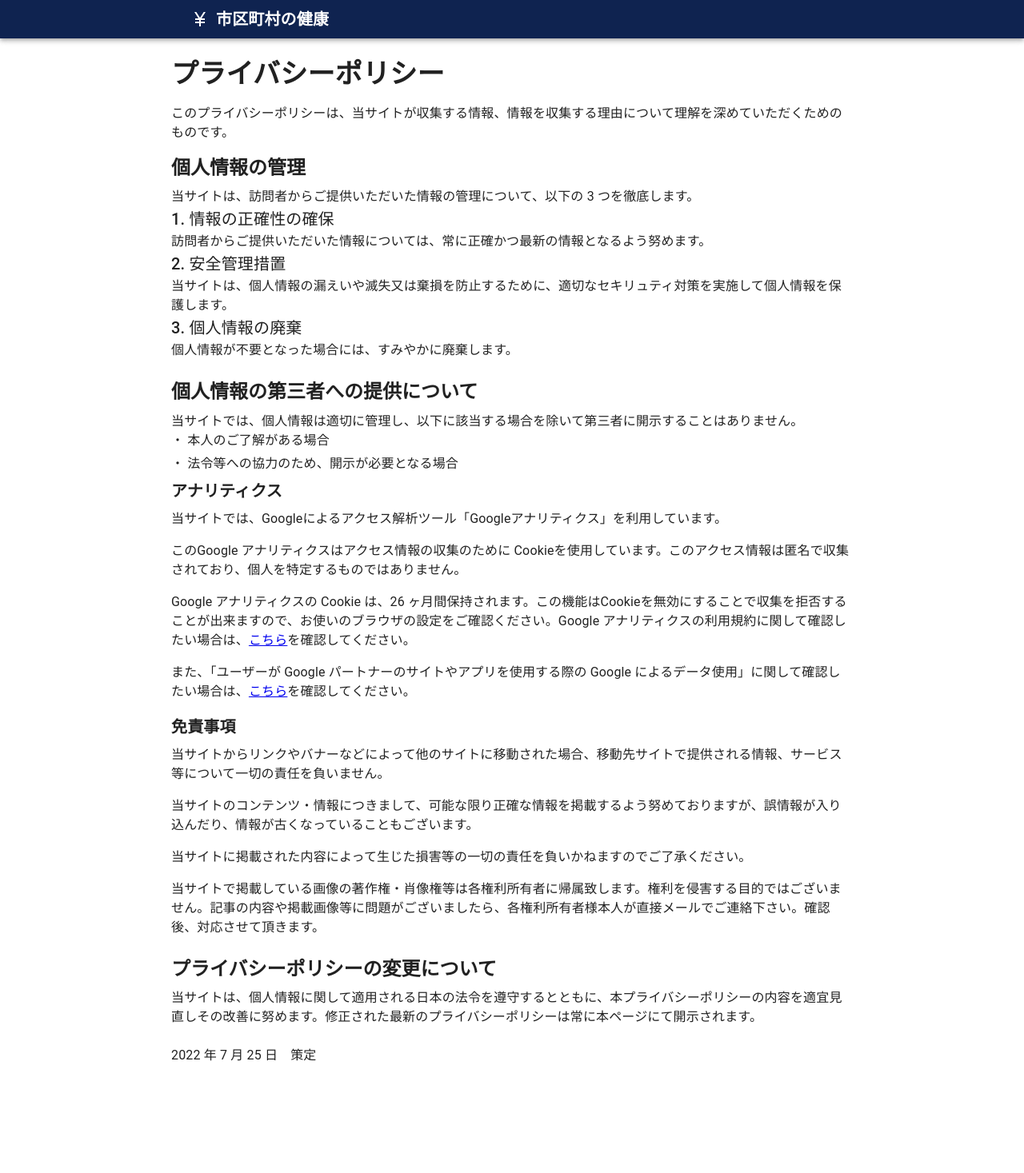
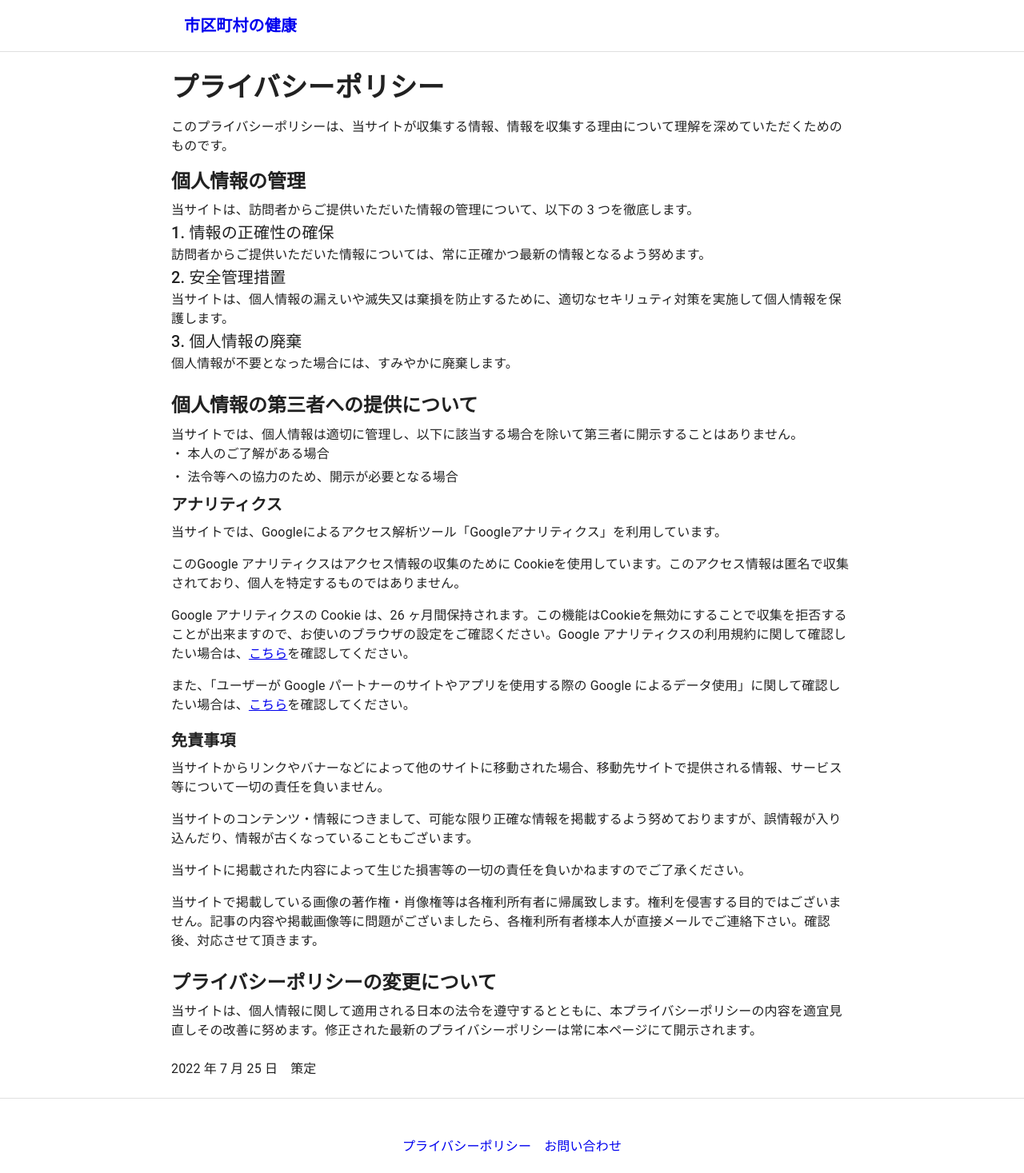
Before and after one commit to komtaki/city-of-health, a Next.js app: page /privacy in a window 1280 px wide. Shown: the top 1467 px of the page at 80% size. Before the commit the page ends 1356 px from the top, so only its background shows below. Built offline with nearby package versions, Linux system fonts and the light colour scheme; no server answers.

Commit message:
feat: Footer追加

```diff
--- /dev/null
+++ b/src/components/Footer/index.tsx
@@ -0,0 +1,43 @@
+import Link from 'next/link'
+import React from 'react'
+import Grid from '@mui/material/Grid'
+import Divider from '@mui/material/Divider'
+import Typography from '@mui/material/Typography'
+
+import classes from './style.module.scss'
+
+const Footer = () => {
+  return (
+    <footer>
+      <Divider />
+      <Grid
+        container
+        justifyContent="center"
+        alignItems="center"
+        className={classes['footer']}
+        spacing={2}
+      >
+        <Grid item>
+          <Link href="/privacy/">
+            <a>
+              <Typography variant="body1">プライバシーポリシー</Typography>
+            </a>
+          </Link>
+        </Grid>
+        <Grid item>
+          <a
+            href="https://docs.google.com/forms/d/e/1FAIpQLSeFs26WtYyW1_nFo75FUnZrD0UIUcZQUqLT8fc8XbcPk8P2MQ/viewform?usp=sf_link"
+            target="_blank"
+          >
+            <Typography variant="body1">お問い合わせ</Typography>
+          </a>
+        </Grid>
+        <Grid item xs={12} className={classes['footer__copyright']}>
+          <Typography variant="caption">©2022 City Of Health.</Typography>
+        </Grid>
+      </Grid>
+    </footer>
+  )
+}
+
+export default Footer
--- /dev/null
+++ b/src/components/Footer/style.module.scss
@@ -0,0 +1,10 @@
+.footer {
+  width: 100%;
+  position: absolute;
+  padding: 3rem;
+
+  &__copyright {
+    margin-top: 2rem;
+    text-align: center;
+  }
+}
--- /dev/null
+++ b/src/components/Header/index.tsx
@@ -0,0 +1,31 @@
+import * as React from 'react'
+import Link from 'next/link'
+import Divider from '@mui/material/Divider'
+import Box from '@mui/material/Box'
+import Typography from '@mui/material/Typography'
+import MuiContainer from '@mui/material/Container'
+
+import { CMS_NAME } from '../../lib/constants'
+
+import cssStyle from './style.module.scss'
+
+const Header: React.FC = () => {
+  return (
+    <header>
+      <MuiContainer maxWidth="md">
+        <Box sx={{ padding: '1rem' }}>
+          <Link href="/">
+            <a className={cssStyle['serviceName']}>
+              <Typography variant="h6" component="div" sx={{ fontWeight: 600 }}>
+                {CMS_NAME}
+              </Typography>
+            </a>
+          </Link>
+        </Box>
+      </MuiContainer>
+      <Divider />
+    </header>
+  )
+}
+
+export default Header
--- /dev/null
+++ b/src/components/Header/style.module.scss
@@ -0,0 +1,3 @@
+.serviceName {
+  display: inline;
+}
--- /dev/null
+++ b/src/components/Layout/index.tsx
@@ -0,0 +1,27 @@
+import * as React from 'react'
+import Box from '@mui/material/Box'
+import MuiContainer from '@mui/material/Container'
+
+import { CMS_NAME } from '../../lib/constants'
+import Footer from '../Footer'
+import Header from '../Header'
+
+type Props = {
+  children: React.ReactNode
+}
+
+const Container: React.FC<Props> = ({ children }) => {
+  return (
+    <>
+      <Header />
+      <MuiContainer maxWidth="md">
+        <Box marginTop={3} marginBottom={3}>
+          {children}
+        </Box>
+      </MuiContainer>
+      <Footer />
+    </>
+  )
+}
+
+export default Container
--- a/src/components/container.tsx
+++ /dev/null
@@ -1,49 +0,0 @@
-import * as React from 'react'
-import Link from 'next/link'
-import AppBar from '@mui/material/AppBar'
-import Box from '@mui/material/Box'
-import Toolbar from '@mui/material/Toolbar'
-import Typography from '@mui/material/Typography'
-import MuiContainer from '@mui/material/Container'
-import CurrencyYenIcon from '@mui/icons-material/CurrencyYen'
-
-import { CMS_NAME } from '../lib/constants'
-
-type Props = {
-  children: React.ReactNode
-}
-
-const Container: React.FC<Props> = ({ children }) => {
-  return (
-    <>
-      <AppBar position="static" color="primary">
-        <MuiContainer maxWidth="md">
-          <Toolbar variant="dense">
-            <CurrencyYenIcon
-              sx={{ display: { xs: 'none', md: 'flex' }, mr: 1 }}
-            />
-            <Link href="/">
-              <a>
-                <Typography
-                  variant="h6"
-                  color="white"
-                  component="div"
-                  sx={{ fontWeight: 600 }}
-                >
-                  {CMS_NAME}
-                </Typography>
-              </a>
-            </Link>
-          </Toolbar>
-        </MuiContainer>
-      </AppBar>
-      <MuiContainer maxWidth="md">
-        <Box marginTop={3} marginBottom={3}>
-          {children}
-        </Box>
-      </MuiContainer>
-    </>
-  )
-}
-
-export default Container
--- a/src/pages/index.tsx
+++ b/src/pages/index.tsx
@@ -1,5 +1,5 @@
 import { NextPage } from 'next'
-import Container from '../components/container'
+import Layout from '../components/Layout'
 import { CMS_NAME } from '../lib/constants'
 import Text from '../components/Text'
 import Meta from '../components/Meta'
@@ -16,10 +16,10 @@ const Index: NextPage = () => {
           imageUrl: `/img/top.png`,
         }}
       />
-      <Container>
+      <Layout>
         <Text>調べたい都道府県を選択してください。</Text>
         <JapanMap />
-      </Container>
+      </Layout>
     </>
   )
 }
--- a/src/pages/privacy.tsx
+++ b/src/pages/privacy.tsx
@@ -2,13 +2,13 @@ import Box from '@mui/material/Box'
 import { NextPage } from 'next'
 import Head from 'next/head'
 
-import Container from '../components/container'
+import Layout from '../components/Layout'
 import Text from '../components/Text'
 import { CMS_NAME } from '../lib/constants'
 
 const Privacy: NextPage = () => {
   return (
-    <Container>
+    <Layout>
       <article>
         <Head>
           <title>プライバシーポリシー | {CMS_NAME}</title>
@@ -106,7 +106,7 @@ const Privacy: NextPage = () => {
         </Box>
         <Text paragraph>2022 年 7 月 25 日　策定</Text>
       </article>
-    </Container>
+    </Layout>
   )
 }
 
--- a/src/styles/global.scss
+++ b/src/styles/global.scss
@@ -1,5 +1,12 @@
 a {
   text-decoration: none;
+
+  &:hover {
+    text-decoration: underline;
+  }
+  &:visited {
+    color: rgba(0, 0, 0, 0.87);
+  }
 }
 
 .link-border {
```
Also changed, not shown: src/pages/prefectures/[id].tsx (+4 -3 lines).
